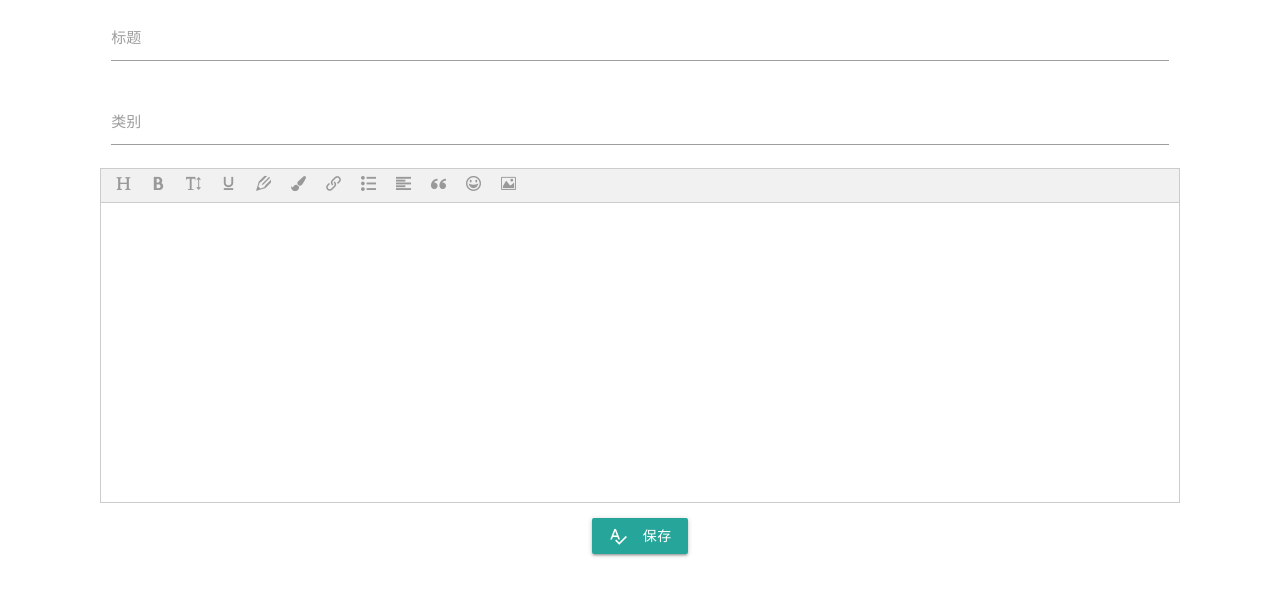
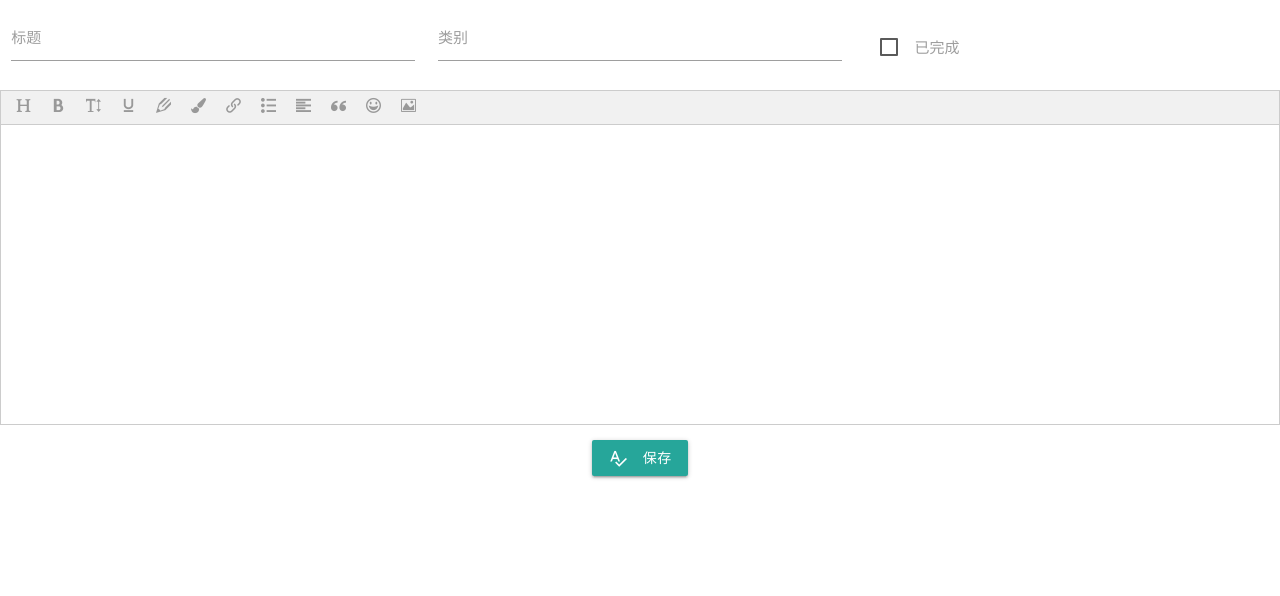
Before and after one commit to yanyeAbbr/test, a Node server app: page /admin/notes_index in a window 1280 px wide. Shown: the top 596 px of the page. Run offline with Node 20, Linux system fonts and the light colour scheme; some libraries are stand-ins or nearby versions.

Commit message:
调整notes 字段等 一些细节

```diff
--- a/controller/authentication.js
+++ b/controller/authentication.js
@@ -31,6 +31,8 @@ exports.index = function (req, res, next) {
     if (req.query.hl && util.isString(req.query.hl) && $CONFIG.support_template_language[req.query.hl]) {
         ll_key = $CONFIG.support_template_language[req.query.hl];
         req.session.lang =  ll_key;
+        res.locals.$_$.ll_key = ll_key;
+         $CONFIG.ll_key = ll_key;
         console.log(ll_key,'>>>>>>>>>>>');
     }
     //查找对应模板语言
--- a/controller/www.js
+++ b/controller/www.js
@@ -2,9 +2,9 @@ const news = require('../modle/news');
 const notes = require('../modle/notes');
 exports.index = function (req, res) {
     let data = {};
-    news.find({}).limit(20).exec(function (err, result) {
+    news.find({}).limit(20).sort({_id:-1}).exec(function (err, result) {
         data.news = result;
-        notes.find({}).limit(9).exec(function (err1, result1) {
+        notes.find({}).limit(9).sort({_id:-1}).exec(function (err1, result1) {
             data.notes = result1;
             res.render('index',{result: data})
         })
--- a/library/util/global.js
+++ b/library/util/global.js
@@ -4,8 +4,9 @@ const timeago = require("timeago.js");
 
 const _$$ = {
     timeAgo : function (date) { //    时间 2 hours ago'
+        let lang = $CONFIG.ll_key === 'cn' ? 'zh_CN' : '';
         let time = timeago();
-        return  time.format(date)
+        return  time.format(date,lang)
     }
 };
 module.exports = _$$;
--- a/modle/notes.js
+++ b/modle/notes.js
@@ -8,7 +8,12 @@ const mongoose = require('mongoose');
             type: String,
             default : new Date()
         },
-        contentId: String  // 关联id
+        contentId: String,  // 关联id
+        creationTime: Date,  // 时间
+        status: {
+            type: Boolean,
+            default : false
+        }
     };
     let Notes = mongoose.model('Notes',schema);
 
--- a/views/admin/notes_index.ejs
+++ b/views/admin/notes_index.ejs
@@ -8,26 +8,39 @@
             margin-top: 15px;
         }
         #header_wrap{
-            padding: 0 100px;
+
         }
+        .selecedP{
+            margin-top: 20px;
+            margin-left: 15px;
+        }
+
     </style>
 </head>
 <body>
 <div class="row" id="header_wrap">
-    <div class="input-field col s12">
+    <div class="input-field col s4">
         <input id="first_title" type="text" class="validate">
         <label for="first_title">标题</label>
     </div>
-    <div class="input-field col s12">
+    <div class="input-field col s4">
         <input id="first_class" type="text" class="validate">
         <label for="first_class">类别</label>
     </div>
-    <div id="div1"></div>
-    <div class="center-align">
-        <a class="waves-effect waves-light btn save-notes" id="save-notes"><i class="material-icons left">spellcheck</i>保存</a>
+    <div class="input-field col s4">
+        <p class="selecedP">
+            <label>
+                <input type="checkbox"/>
+                <span>已完成</span>
+            </label>
+        </p>
     </div>
 </div>
-
+<div id="div1"></div>
+<div class="center-align">
+    <a class="waves-effect waves-light btn save-notes" id="save-notes"><i class="material-icons left">spellcheck</i>保存</a>
+</div>
+<a href="ss"></a>
 </body>
 <script src="/js/wangEditor.js"></script>
 <script>
@@ -54,13 +67,14 @@
             let title = $('#first_title').val();
             let classify = $('#first_class').val();
             let url = '/admin/notes/saveNotes'
-            $.post(url,{body:body,title:title,classify:classify},function (result) {
+            let creationTime = new Date();
+            let status = $("input[type='checkbox']:checked").val() === 'on' ? true : false;
+            $.post(url,{body:body,title:title,classify:classify, creationTime: creationTime, status: status},function (result) {
                 if(result.err === 0){
                     M.toast({html: '保存成功'})
                 }
             })
             $(this).text('保存').removeClass('disabled')
-
         })
 
 </script>
--- a/views/inc/header_nav.ejs
+++ b/views/inc/header_nav.ejs
@@ -9,7 +9,7 @@
 </ul>
 <nav style="padding: 0 10px">
     <div class="nav-wrapper">
-        <a href="#!" class="brand-logo">Logo</a>
+        <a href="/" class="brand-logo">Logo</a>
         <a href="#" data-target="mobile-demo" class="sidenav-trigger"><i class="material-icons">menu</i></a>
         <ul class="right hide-on-med-and-down">
             <li><a href="javascript:void(0)"><%-$GET('NOTES')%></a></li>
--- a/views/index.ejs
+++ b/views/index.ejs
@@ -203,7 +203,7 @@
                         <dd>
                             <div class="stars"><span class="score" title="格来云游戏 评级 8.4" style="width:84.00000000000001%"></span><span class="star">类别：<%= ele.classify%></span></div>
                         </dd>
-                        <dd>时间：<%= ele.UpdateDate%></dd>
+                        <dd>时间：<%= ele.creationTime.toLocaleDateString()%></dd>
                     </dl>
                 </div>
                     <%})%>
--- a/views/notes_ditails.ejs
+++ b/views/notes_ditails.ejs
@@ -34,9 +34,9 @@
                     <div class="header">
                         <div class="title"><%= title%></div>
                         <div class="grey-text" style="font-size: .8rem">
-                            <i class="material-icons tiny left">mode_edit</i> 编辑中 <br>
+                            <i class="material-icons tiny left">mode_edit</i> <%= status ? '已完成': '编辑中'%> <br>
                             <i class="material-icons tiny left">star</i><%= classify%><br>
-                            <i class="material-icons tiny left">query_builder</i><%= $$.timeAgo(UpdateDate)%>  更新 · 2018-07-16 创建
+                            <i class="material-icons tiny left">query_builder</i><%= $$.timeAgo(UpdateDate)%>  更新 · <%= creationTime.toLocaleDateString()%> 创建
                         </div>
                     </div>
                     <div class="divider"></div>
```
